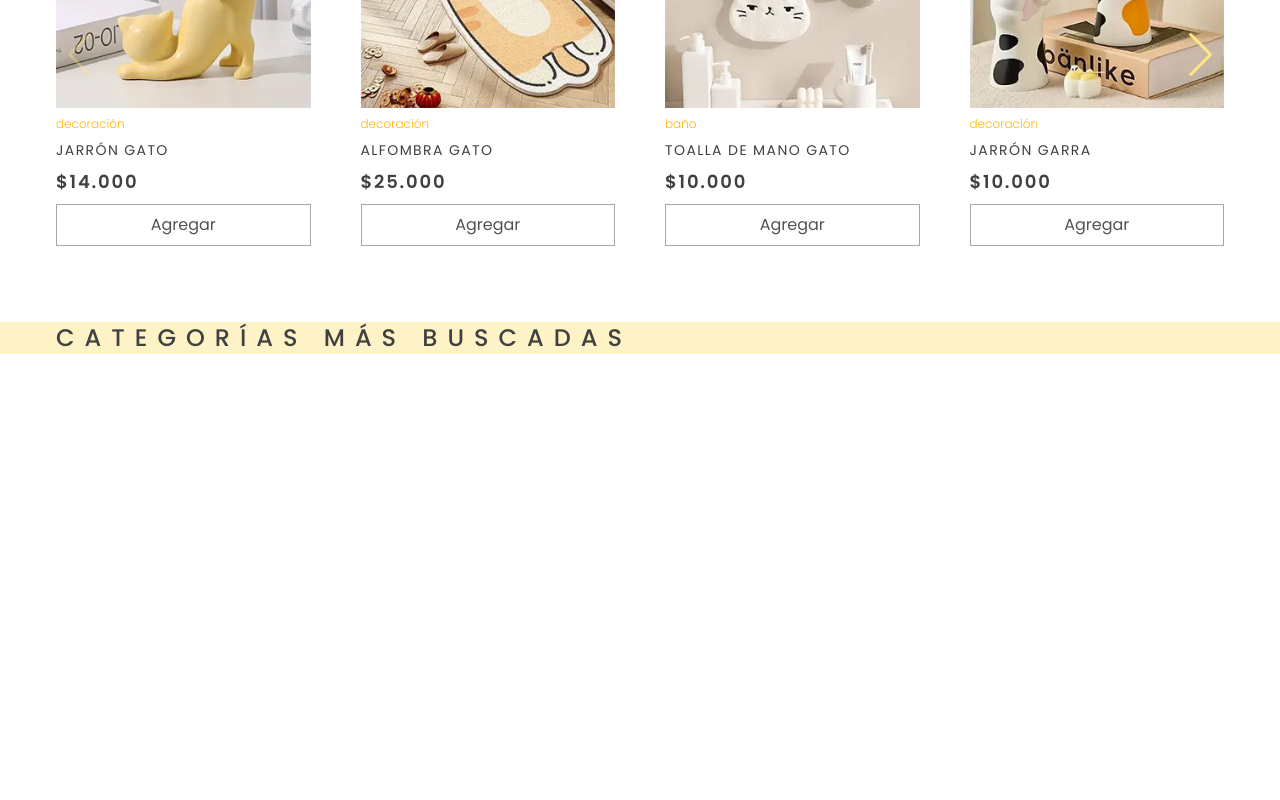
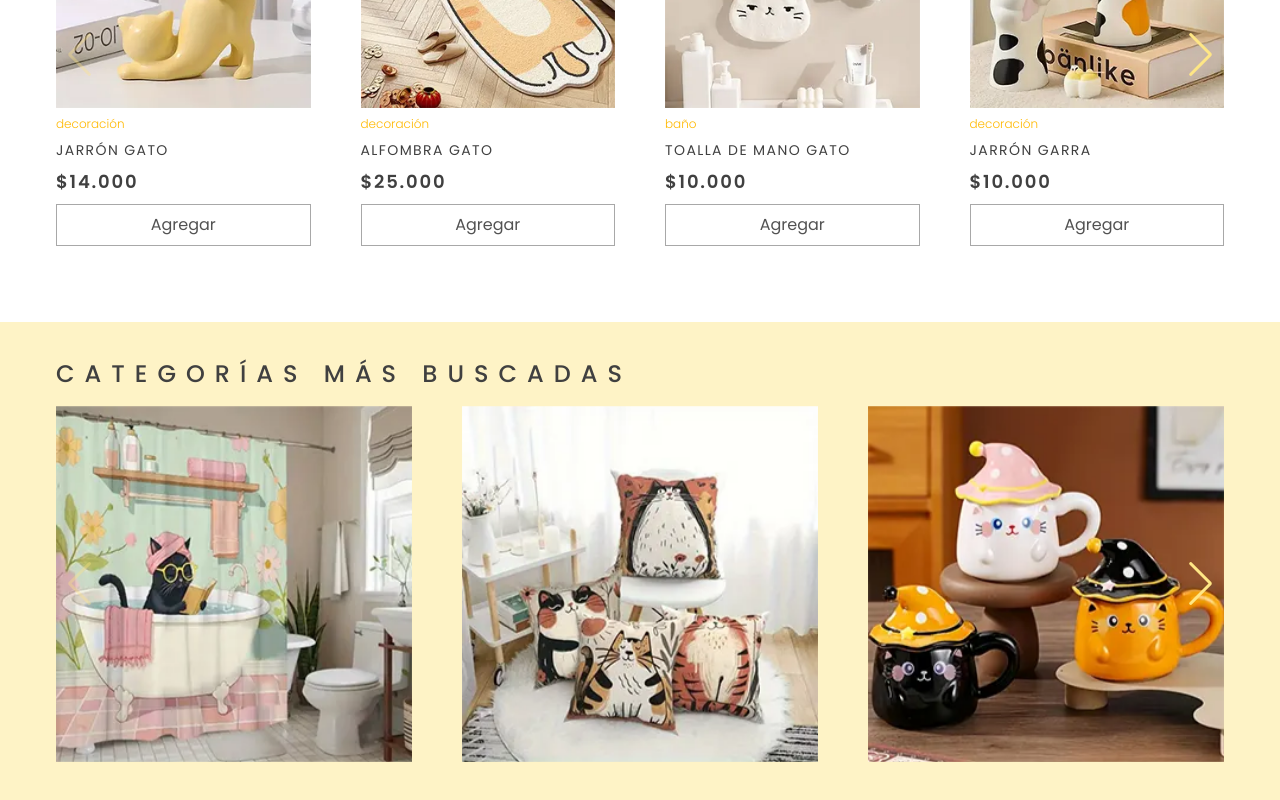
Before and after one commit to TrelawneyJourney/hellooow, a React (Vite) app: page / in a window 1280 px wide. Shown: the part 1122-1922 px from the top of the page. Before the commit the page ends 1480 px from the top, so only its background shows below. Built offline with nearby package versions, Linux system fonts and the light colour scheme.

Commit message:
add categorias style

```diff
--- /dev/null
+++ b/src/components/CardCat.jsx
@@ -0,0 +1,10 @@
+export default function CardCat({ imgUrl, categoria }) {
+  return (
+    <div className="relative group">
+      <img src={imgUrl} alt={categoria} className="w-full h-full" />
+      <div class="card-overlay absolute inset-0 flex justify-center items-center bg-amber-200 opacity-0 transition-opacity duration-300 ease-in group-hover:opacity-80">
+        <p class="card-text uppercase font-bold">{categoria}</p>
+      </div>
+    </div>
+  );
+}
--- a/src/components/Carousel.jsx
+++ b/src/components/Carousel.jsx
@@ -1,34 +1,26 @@
-import { nuevosIngresos } from "../constants/index";
 import { Swiper, SwiperSlide } from "swiper/react";
 import { Navigation } from "swiper/modules";
 import "swiper/css";
 import "swiper/css/navigation";
 import "swiper/css/pagination";
-import CardImg from "../components/CardImg";
 
-export default function Carousel() {
+/**items=el array, renderItem=card */
+export default function Carousel({ items, renderItem, slides }) {
   return (
     <div className="mb-16">
       <Swiper
         modules={[Navigation]}
         spaceBetween={50}
-        slidesPerView={4}
+        slidesPerView={slides}
         navigation
         breakpoints={{
           0: { slidesPerView: 1 },
           640: { slidesPerView: 2 },
-          1024: { slidesPerView: 4 },
+          1024: { slidesPerView: slides },
         }}
       >
-        {nuevosIngresos.map((p) => (
-          <SwiperSlide>
-            <CardImg
-              imgUrl={p.imgUrl}
-              nombre={p.nombre}
-              precio={p.precio}
-              categoria={p.categoria}
-            />
-          </SwiperSlide>
+        {items.map((item) => (
+          <SwiperSlide>{renderItem(item)}</SwiperSlide>
         ))}
       </Swiper>
     </div>
--- a/src/constants/index.js
+++ b/src/constants/index.js
@@ -11,6 +11,10 @@ import {
   prod4,
   prod5,
   prod6,
+  categoria1,
+  categoria2,
+  categoria3,
+  categoria4,
 } from "../assets/img";
 
 export const cuadros = [
@@ -68,3 +72,22 @@ export const nuevosIngresos = [
 ];
 
 export const imgs = [prod1, prod2, prod3, prod4];
+
+export const masBuscadas = [
+  {
+    imgUrl: categoria1,
+    categoria: "baño",
+  },
+  {
+    imgUrl: categoria2,
+    categoria: "decoración",
+  },
+  {
+    imgUrl: categoria3,
+    categoria: "cocina",
+  },
+  {
+    imgUrl: categoria4,
+    categoria: "accesorios",
+  },
+];
--- a/src/sections/CategoriasMasBuscadas.jsx
+++ b/src/sections/CategoriasMasBuscadas.jsx
@@ -1,12 +1,22 @@
+import CardCat from "../components/CardCat";
+import Carousel from "../components/Carousel";
 import Container from "../components/Container";
+import { masBuscadas } from "../constants";
 
 export default function CategoriasMasBuscadas() {
   return (
-    <section className="bg-amber-100">
+    <section className="bg-amber-100 py-6">
       <Container>
-        <div className="text-center lg:text-start">
+        <div className="text-center lg:text-start py-3">
           <p className="section-titulo mb-1">categorías más buscadas</p>
         </div>
+        <Carousel
+          slides={3}
+          items={masBuscadas}
+          renderItem={(p) => (
+            <CardCat imgUrl={p.imgUrl} categoria={p.categoria} />
+          )}
+        />
       </Container>
     </section>
   );
--- a/src/sections/NuevosIngresos.jsx
+++ b/src/sections/NuevosIngresos.jsx
@@ -1,18 +1,30 @@
 import Carousel from "../components/Carousel";
 import Container from "../components/Container";
+import CardImg from "../components/CardImg";
 import { LuChevronRight } from "react-icons/lu";
-
+import { nuevosIngresos } from "../constants/index";
 export default function NuevosIngresos() {
   return (
     <Container>
-      <div className="flex flex-col mt-[26rem] md:mt-[30rem] text-center lg:text-start  lg:mt-52 mb-10">
+      <div className="flex flex-col mt-[24rem] md:mt-[30rem] text-center lg:text-start  lg:mt-52 mb-10">
         <p className="section-titulo mb-1">nuevos ingresos</p>
         <div className="flex justify-center lg:justify-end items-center text-gray-400">
           <p className="cursor-pointer">ver todos los productos</p>
           <LuChevronRight />
         </div>
       </div>
-      <Carousel />
+      <Carousel
+        slides={4}
+        items={nuevosIngresos}
+        renderItem={(p) => (
+          <CardImg
+            imgUrl={p.imgUrl}
+            nombre={p.nombre}
+            precio={p.precio}
+            categoria={p.categoria}
+          />
+        )}
+      />
     </Container>
   );
 }
```
Also changed, not shown: src/assets/img/index.js (+8 -0 lines).
